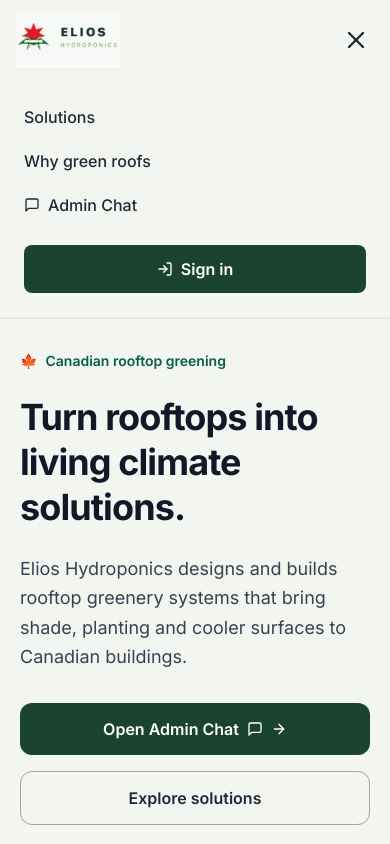
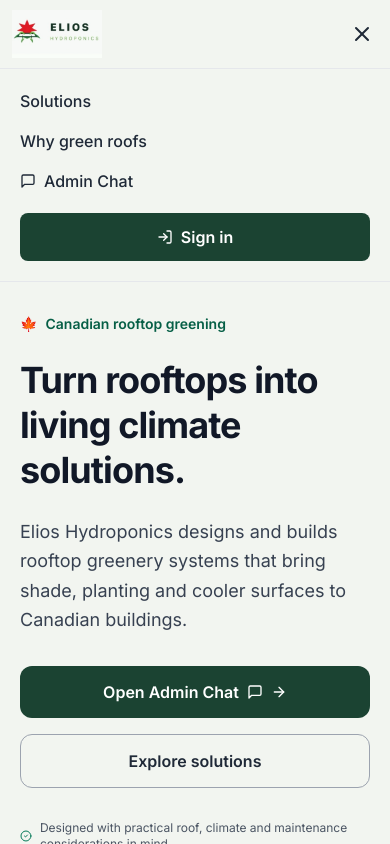
Before and after one commit to DaddyG-commits/Elios-Hydroponics, a Next.js app: page / in a window 390 px wide. Both pictures are taken after a click on the button "Toggle Menu". Shown: the top 844 px of the page. Built offline with nearby package versions, Linux system fonts and the light colour scheme.

Commit message:
Optimize header banner: full-width 1920x200 logo treatment, better mobile/desktop layout

```diff
--- a/src/components/Navbar.tsx
+++ b/src/components/Navbar.tsx
@@ -10,22 +10,22 @@ export default function Navbar() {
 
   return (
     <nav className="bg-[#f2f5f0] border-b border-gray-200 sticky top-0 z-50">
-      {/* Wide logo banner across the top */}
-      <div className="w-full border-b border-gray-100">
-        <div className="max-w-6xl mx-auto px-4 py-3 flex items-center justify-between gap-4">
+      <div className="w-full">
+        <div className="max-w-6xl mx-auto px-3 sm:px-5 py-2.5 sm:py-3 flex items-center justify-between gap-3">
           <Link href="/" className="flex items-center min-w-0 flex-1">
             <Image
               src="/logo.png"
               alt="Elios Hydroponics"
-              width={480}
-              height={120}
-              className="h-14 sm:h-16 md:h-[72px] w-auto max-w-[85%] object-contain object-left"
+              width={1920}
+              height={200}
+              sizes="(max-width: 640px) 72vw, (max-width: 1024px) 420px, 520px"
+              className="h-12 sm:h-14 md:h-16 w-auto max-w-[min(100%,520px)] object-contain object-left"
               priority
+              quality={90}
             />
           </Link>
 
-          {/* Desktop Navigation */}
-          <div className="hidden md:flex items-center gap-6 lg:gap-8 text-sm font-medium text-gray-800 shrink-0">
+          <div className="hidden md:flex items-center gap-5 lg:gap-7 text-sm font-medium text-gray-800 shrink-0">
             <Link href="/#solutions" className="hover:text-emerald-800 transition">Solutions</Link>
             <Link href="/#why-green-roofs" className="hover:text-emerald-800 transition">Why green roofs</Link>
             <Link href="/chat" className="flex items-center gap-1.5 hover:text-emerald-800 transition">
@@ -33,26 +33,25 @@ export default function Navbar() {
             </Link>
             <Link
               href="/login"
-              className="bg-[#1b4332] text-white px-5 py-2 rounded-lg flex items-center gap-2 font-semibold hover:bg-emerald-900 transition"
+              className="bg-[#1b4332] text-white px-4 py-2 rounded-lg flex items-center gap-2 font-semibold hover:bg-emerald-900 transition"
             >
               <LogIn className="w-4 h-4" /> Sign in
             </Link>
           </div>
 
-          {/* Mobile menu button */}
           <button
             onClick={() => setIsOpen(!isOpen)}
-            className="md:hidden text-gray-800 focus:outline-none p-1 shrink-0"
+            className="md:hidden text-gray-800 focus:outline-none p-2 -mr-1 shrink-0"
             aria-label="Toggle Menu"
+            aria-expanded={isOpen}
           >
-            {isOpen ? <X className="w-7 h-7" /> : <Menu className="w-7 h-7" />}
+            {isOpen ? <X className="w-6 h-6" /> : <Menu className="w-6 h-6" />}
           </button>
         </div>
       </div>
 
-      {/* Mobile menu */}
       {isOpen && (
-        <div className="md:hidden bg-[#f2f5f0] px-6 py-6 border-b border-gray-200 flex flex-col gap-5 text-gray-800 font-medium">
+        <div className="md:hidden bg-[#f2f5f0] px-5 py-5 border-t border-gray-200 flex flex-col gap-4 text-gray-800 font-medium">
           <Link href="/#solutions" onClick={() => setIsOpen(false)} className="hover:text-emerald-800">Solutions</Link>
           <Link href="/#why-green-roofs" onClick={() => setIsOpen(false)} className="hover:text-emerald-800">Why green roofs</Link>
           <Link href="/chat" onClick={() => setIsOpen(false)} className="flex items-center gap-2 hover:text-emerald-800">
@@ -61,7 +60,7 @@ export default function Navbar() {
           <Link
             href="/login"
             onClick={() => setIsOpen(false)}
-            className="mt-2 w-full bg-[#1b4332] text-white py-3 rounded-lg flex items-center justify-center gap-2 font-semibold hover:bg-emerald-900 transition"
+            className="mt-1 w-full bg-[#1b4332] text-white py-3 rounded-lg flex items-center justify-center gap-2 font-semibold hover:bg-emerald-900 transition"
           >
             <LogIn className="w-4 h-4" /> Sign in
           </Link>
```
